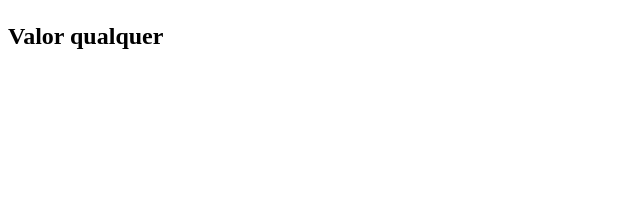
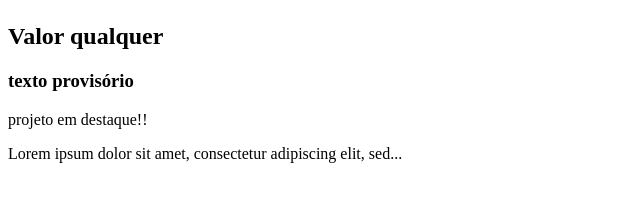
Before and after one commit to Romulo-Ladeira/portfolio-github, a React (Create React App) app: page / in a window 1280 px wide. Shown: the part 309-510 px from the top of the page, without its empty margins (0-640 px from the left). Built offline with nearby package versions, Linux system fonts and the light colour scheme.

Commit message:
exercicio3

```diff
--- a/src/App.js
+++ b/src/App.js
@@ -1,8 +1,13 @@
+import { Repository } from "./components/Repository";
 import {Sumary} from "./components/Sumary"
+
 
 function App() {
   return (
+   <>
     <Sumary />
+    <Repository/>
+    </>
   )
 }
 
--- /dev/null
+++ b/src/components/Repository/Repository.js
@@ -0,0 +1,9 @@
+export function Repository(){
+    return(
+        <article>
+            <h3>texto provisório</h3>
+            <span>projeto em destaque!!</span>
+            <p>Lorem ipsum dolor sit amet, consectetur adipiscing elit, sed...</p>
+        </article>
+    )
+}
--- /dev/null
+++ b/src/components/Repository/index.js
@@ -0,0 +1 @@
+export * from "./Repository"
```
